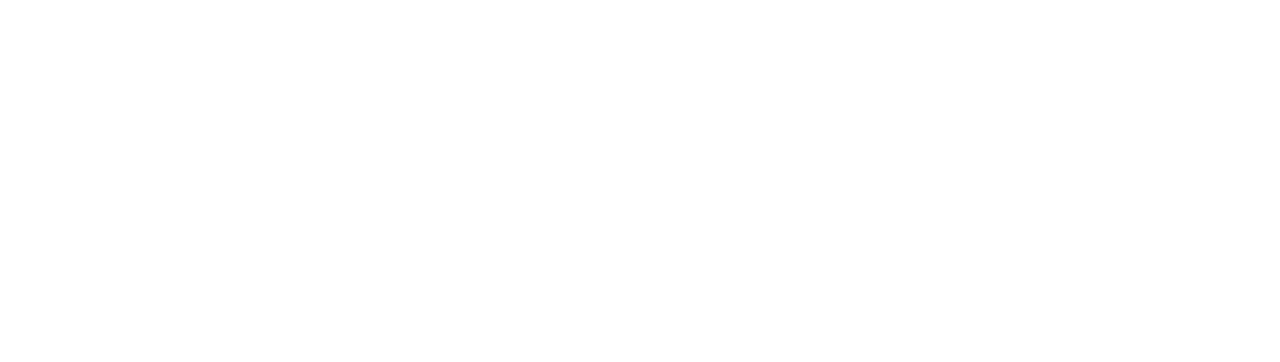
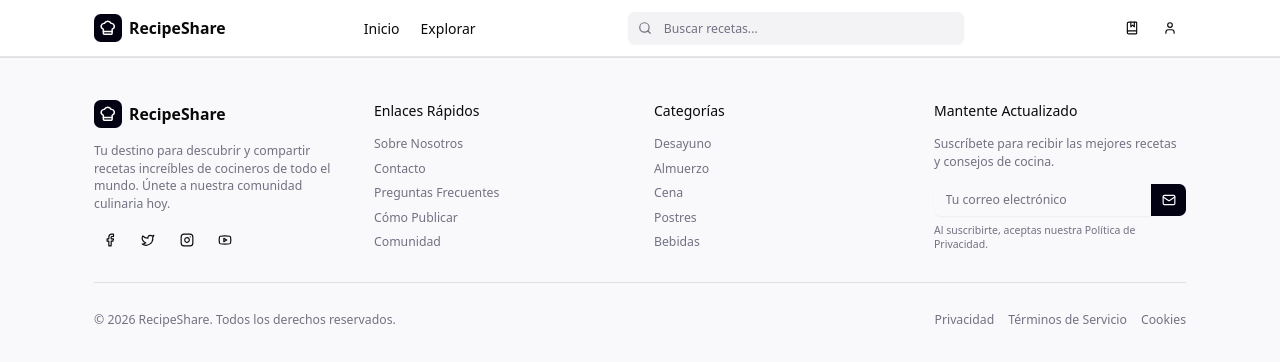
Before and after one commit to COCINA-WEBAPP/CocinaFront, a Next.js app in the folder cocina-front/: page / in a window 1280 px wide. Before the commit this address had no page. Shown: the top 362 px of the page. Built offline with nearby package versions, Linux system fonts and the light colour scheme.

Commit message:
Cambios en la busqueda y mejora de orden

```diff
--- a/cocina-front/app/Main_Page/components/RecipeCatalogue.tsx
+++ b/cocina-front/app/Explorar/components/RecipeCatalogue.tsx
@@ -1,6 +1,7 @@
 "use client";
 
 import { useState, useMemo } from "react";
+import { useSearchParams } from "next/navigation";
 import { RecipeCard, Recipe } from "./RecipeCard";
 import { RecipeFilterPanel, RecipeFilters } from "./RecipeFilterPanel";
 import { RecipeSortDropdown, SortOption } from "./RecipeSortDropdown";
@@ -200,6 +201,9 @@ const MOCK_RECIPES: Recipe[] = [
 ];
 
 export function RecipeCatalogue() {
+  const searchParams = useSearchParams();
+  const searchQuery = searchParams.get("search") || "";
+
   const [filters, setFilters] = useState<RecipeFilters>({
     categories: [],
     cookTime: [0, 180],
@@ -214,6 +218,20 @@ export function RecipeCatalogue() {
   // Filter recipes
   const filteredRecipes = useMemo(() => {
     return MOCK_RECIPES.filter((recipe) => {
+      // Search filter
+      if (searchQuery.trim()) {
+        const query = searchQuery.toLowerCase();
+        const matchesSearch =
+          recipe.title.toLowerCase().includes(query) ||
+          recipe.description.toLowerCase().includes(query) ||
+          recipe.tags.some(tag => tag.toLowerCase().includes(query)) ||
+          recipe.category.toLowerCase().includes(query);
+
+        if (!matchesSearch) {
+          return false;
+        }
+      }
+
       // Category filter
       if (
         filters.categories.length > 0 &&
@@ -253,7 +271,7 @@ export function RecipeCatalogue() {
 
       return true;
     });
-  }, [filters]);
+  }, [filters, searchQuery]);
 
   // Sort recipes
   const sortedRecipes = useMemo(() => {
--- a/cocina-front/app/page.tsx
+++ b/cocina-front/app/page.tsx
@@ -1,5 +1,16 @@
-import { redirect } from "next/navigation";
+import { Header } from "@/components/Header";
+import { Footer } from "@/components/Footer";
+import { Button } from "@/components/ui/button";
+import Link from "next/dist/client/link";
 
 export default function Home() {
-  redirect("/Main_Page");
+  return (
+    <div className="min-h-screen bg-background">
+      <Header />
+      <main>
+
+      </main>
+      <Footer />
+    </div>
+  );
 }
--- a/cocina-front/components/Header.tsx
+++ b/cocina-front/components/Header.tsx
@@ -5,6 +5,7 @@ import { Button } from "./ui/button";
 import { Input } from "./ui/input";
 import { Badge } from "./ui/badge";
 import { useState } from "react";
+import { useRouter } from "next/navigation";
 
 interface HeaderProps {
   savedRecipesCount?: number;
@@ -13,6 +14,12 @@ interface HeaderProps {
 
 export function Header({ savedRecipesCount = 0, onMenuToggle }: HeaderProps) {
   const [searchQuery, setSearchQuery] = useState("");
+  const router = useRouter();
+
+  const handleSearch = (e: React.FormEvent) => {
+    e.preventDefault();
+    router.push(`/Explorar?search=${encodeURIComponent(searchQuery)}`);
+  };
 
   return (
     <header className="sticky top-0 z-50 bg-background/95 backdrop-blur supports-[backdrop-filter]:bg-background/60 border-b border-border">
@@ -37,14 +44,13 @@ export function Header({ savedRecipesCount = 0, onMenuToggle }: HeaderProps) {
 
         {/* Navigation - Hidden on mobile */}
         <nav className="hidden md:flex items-center gap-6">
-          <a href="#" className="hover:text-primary transition-colors">Inicio</a>
-          <a href="#" className="hover:text-primary transition-colors">Explorar</a>
-          <a href="#" className="hover:text-primary transition-colors">Destacados</a>
-          <a href="#" className="hover:text-primary transition-colors">Mis Recetas</a>
+          <a href="/" className="hover:text-primary transition-colors">Inicio</a>
+          <a href="/Explorar" className="hover:text-primary transition-colors">Explorar</a>
+
         </nav>
 
         {/* Search Bar - Hidden on small screens */}
-        <div className="hidden sm:flex relative max-w-sm flex-1 mx-4">
+        <form onSubmit={handleSearch} className="hidden sm:flex relative max-w-sm flex-1 mx-4">
           <Search className="absolute left-3 top-1/2 transform -translate-y-1/2 h-4 w-4 text-muted-foreground" />
           <Input
             placeholder="Buscar recetas..."
@@ -52,7 +58,7 @@ export function Header({ savedRecipesCount = 0, onMenuToggle }: HeaderProps) {
             value={searchQuery}
             onChange={(e) => setSearchQuery(e.target.value)}
           />
-        </div>
+        </form>
 
         {/* Actions */}
         <div className="flex items-center gap-2">
```
Also changed, not shown: cocina-front/app/Explorar/components/RecipeCard.tsx (renamed from cocina-front/app/Main_Page/components/RecipeCard.tsx), cocina-front/app/Explorar/components/RecipeFilterPanel.tsx (renamed from cocina-front/app/Main_Page/components/RecipeFilterPanel.tsx), cocina-front/app/Explorar/components/RecipeSortDropdown.tsx (renamed from cocina-front/app/Main_Page/components/RecipeSortDropdown.tsx), cocina-front/app/Explorar/layout.tsx (renamed from cocina-front/app/Main_Page/layout.tsx), cocina-front/app/Explorar/page.tsx (renamed from cocina-front/app/Main_Page/page.tsx).
